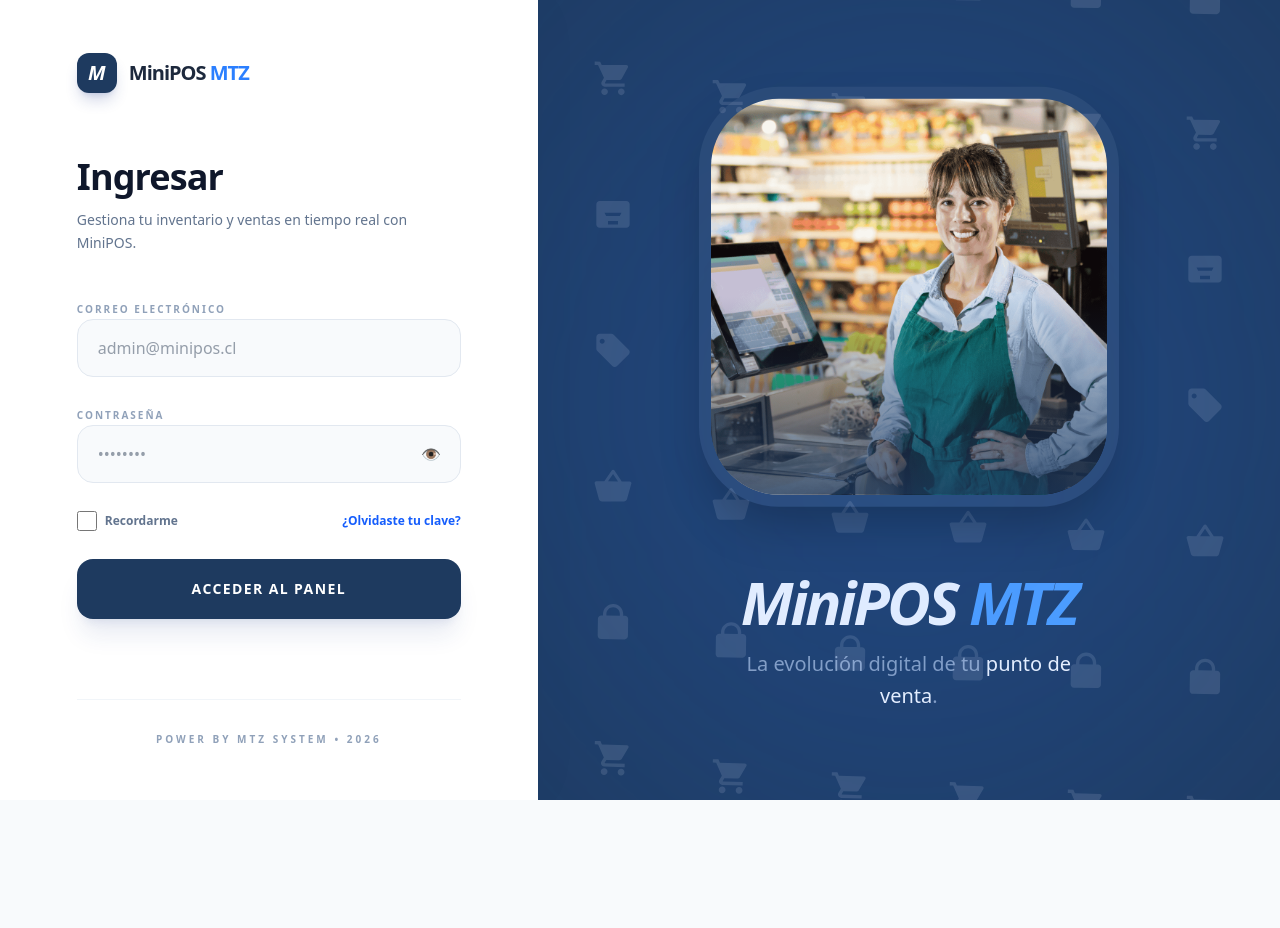
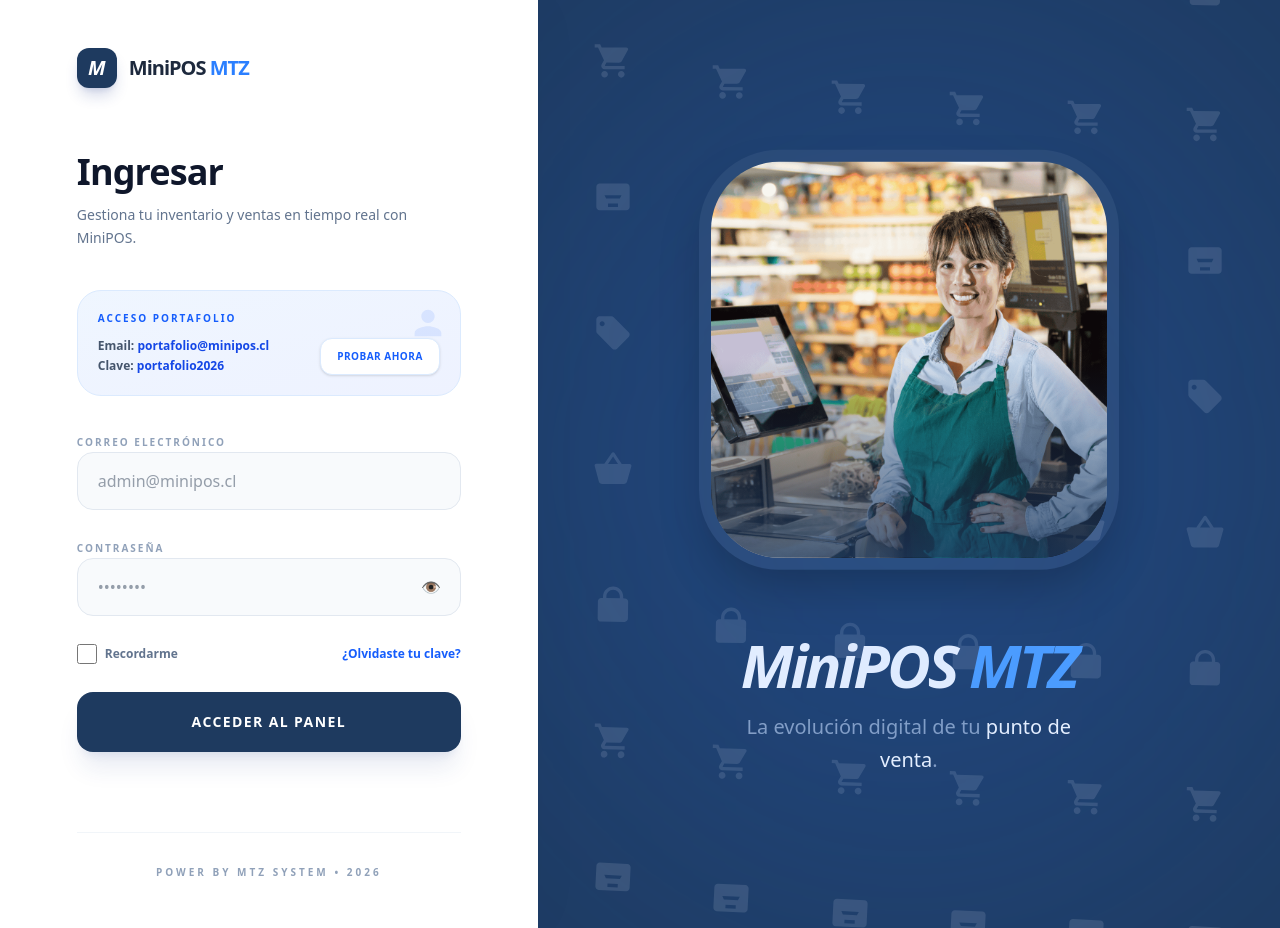
Before and after one commit to Matias-Rios27/minipos-primerproyecto, a Next.js app: page /login in a window 1280 px wide. Before the commit the page ends 800 px from the top, so only its background shows below. Built offline with nearby package versions, Linux system fonts and the light colour scheme; no server answers.

Commit message:
add user portfolio

```diff
--- /dev/null
+++ b/app/api/auth/login/route.ts
@@ -0,0 +1,33 @@
+import { NextResponse } from "next/server";
+
+export async function POST(request: Request) {
+  try {
+    const { email, password } = await request.json();
+
+    // Credenciales de invitado para portafolio
+    if (email === "portafolio@minipos.cl" && password === "portafolio2026") {
+      return NextResponse.json({
+        token: "fake-jwt-token-portfolio",
+        user: {
+          id: 999,
+          usuario_id: 999,
+          nombre: "Invitado Portafolio",
+          email: "portafolio@minipos.cl",
+          rol: "admin"
+        }
+      });
+    }
+
+    // Aquí podrías agregar más lógica de validación si fuera necesario
+    // Por ahora, solo aceptamos al invitado para evitar el 404
+    return NextResponse.json(
+      { message: "Credenciales inválidas" },
+      { status: 401 }
+    );
+  } catch (error) {
+    return NextResponse.json(
+      { message: "Error en el servidor" },
+      { status: 500 }
+    );
+  }
+}
--- a/app/login/page.tsx
+++ b/app/login/page.tsx
@@ -100,6 +100,20 @@ export default function LoginPage() {
     }
   };
 
+  const handleGuestLogin = () => {
+    setEmail("portafolio@minipos.cl");
+    setPassword("portafolio2026");
+    setRememberMe(false);
+
+    // Pequeño delay para que el usuario vea que se llenan los campos
+    setTimeout(() => {
+      const form = document.querySelector("form");
+      if (form) {
+        form.dispatchEvent(new Event("submit", { cancelable: true, bubbles: true }));
+      }
+    }, 600);
+  };
+
   return (
     <div className="min-h-screen flex bg-[#F8FAFC] font-sans selection:bg-blue-100 overflow-hidden">
       {/* SECCIÓN IZQUIERDA: FORMULARIO SaaS CLEAN */}
@@ -126,6 +140,44 @@ export default function LoginPage() {
               Gestiona tu inventario y ventas en tiempo real con MiniPOS.
             </p>
           </div>
+
+          {/* ACCESO PORTAFOLIO / GUEST */}
+          <motion.div
+            initial={{ opacity: 0, y: 10 }}
+            animate={{ opacity: 1, y: 0 }}
+            transition={{ delay: 0.2 }}
+            className="mb-8 p-5 bg-gradient-to-br from-blue-50 to-indigo-50 border border-blue-100 rounded-3xl relative overflow-hidden group"
+          >
+            <div className="absolute top-0 right-0 p-3 opacity-10 group-hover:opacity-20 transition-opacity">
+              <svg width="40" height="40" viewBox="0 0 24 24" fill="currentColor" className="text-blue-600">
+                <path d="M12 12c2.21 0 4-1.79 4-4s-1.79-4-4-4-4 1.79-4 4 1.79 4 4 4zm0 2c-2.67 0-8 1.34-8 4v2h16v-2c0-2.66-5.33-4-8-4z"/>
+              </svg>
+            </div>
+
+            <div className="relative z-10">
+              <h3 className="text-[10px] font-black text-blue-600 uppercase tracking-[0.2em] mb-3">
+                Acceso Portafolio
+              </h3>
+              <div className="flex items-center justify-between gap-4">
+                <div className="space-y-1">
+                  <p className="text-xs text-slate-600 font-bold">
+                    Email: <span className="text-blue-700 select-all">portafolio@minipos.cl</span>
+                  </p>
+                  <p className="text-xs text-slate-600 font-bold">
+                    Clave: <span className="text-blue-700 select-all">portafolio2026</span>
+                  </p>
+                </div>
+                <button
+                  type="button"
+                  onClick={handleGuestLogin}
+                  disabled={loading}
+                  className="bg-white hover:bg-blue-600 hover:text-white text-blue-600 text-[10px] font-black px-4 py-2.5 rounded-xl border border-blue-100 shadow-sm transition-all active:scale-95 whitespace-nowrap uppercase tracking-wider"
+                >
+                  Probar ahora
+                </button>
+              </div>
+            </div>
+          </motion.div>
 
           <form onSubmit={handleSubmit} className="space-y-6">
             <div className="space-y-2">
```
